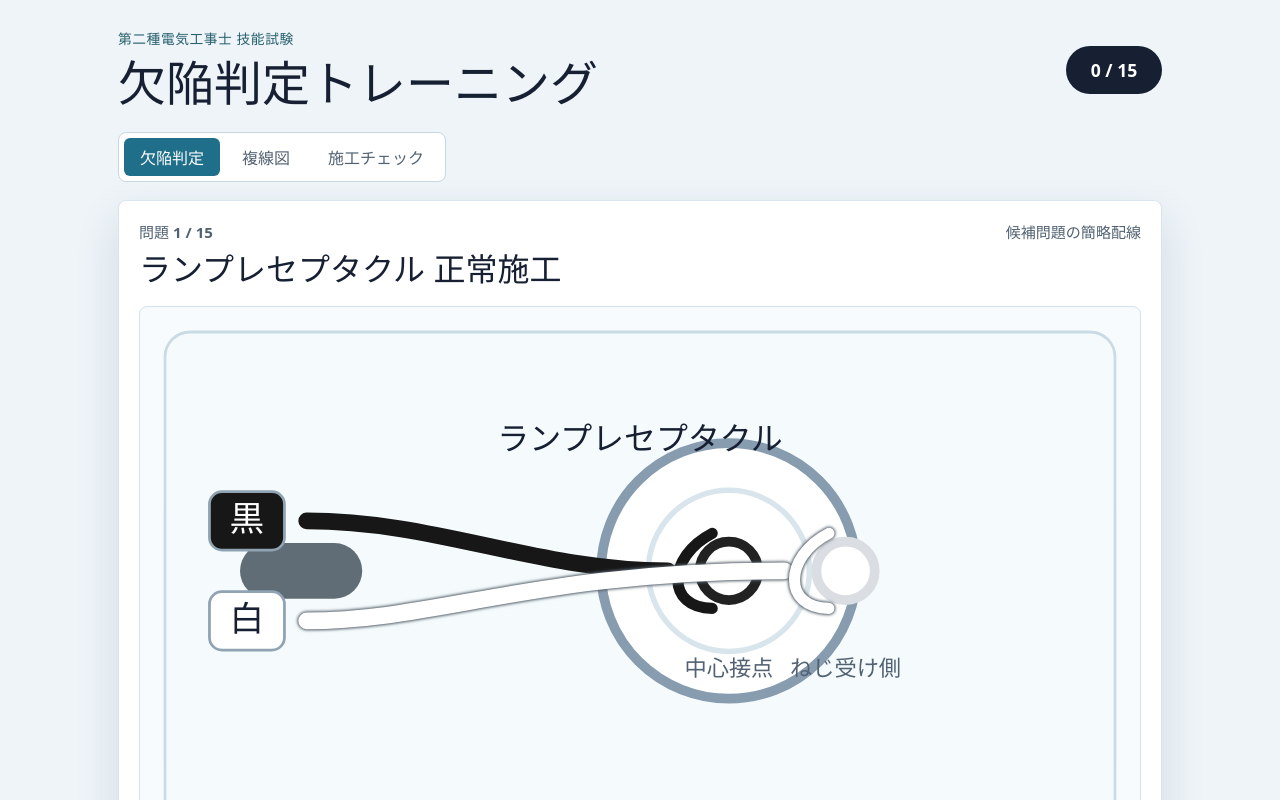
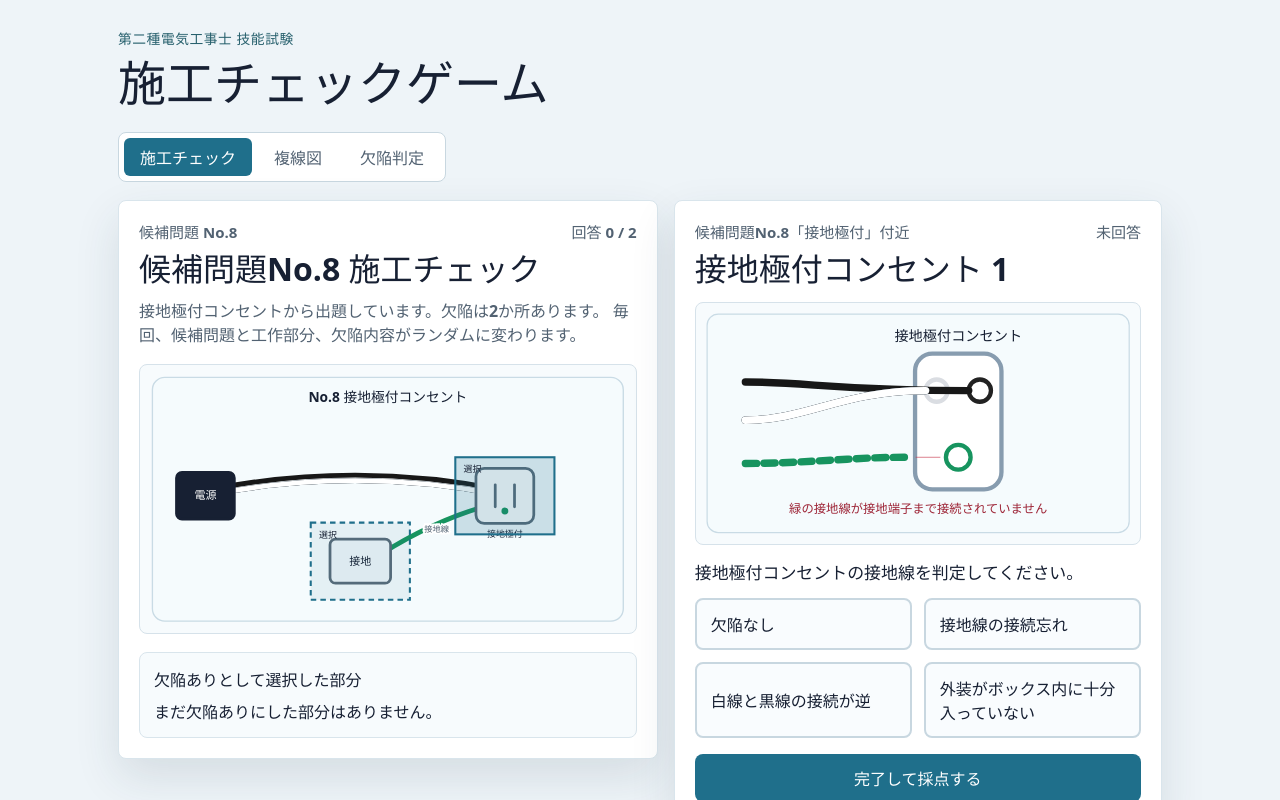
Before and after one commit to h7ga40/denko-defect-game, a React (Vite) app: page / in a window 1280 px wide. Shown: the top 800 px of the page. Built offline with nearby package versions, Linux system fonts and the light colour scheme.

Commit message:
Use candidate diagrams for inspection game

```diff
--- a/src/App.tsx
+++ b/src/App.tsx
@@ -13,7 +13,7 @@ function getStoredBestScore() {
 }
 
 export default function App() {
-  const [mode, setMode] = useState<"quiz" | "diagrams" | "inspection">("quiz");
+  const [mode, setMode] = useState<"quiz" | "diagrams" | "inspection">("inspection");
   const [currentIndex, setCurrentIndex] = useState(0);
   const [answers, setAnswers] = useState<string[]>([]);
   const [selectedAnswer, setSelectedAnswer] = useState<string | null>(null);
@@ -72,11 +72,11 @@ export default function App() {
 
       <nav className="mode-switch" aria-label="学習モード">
         <button
-          className={mode === "quiz" ? "mode-button selected" : "mode-button"}
-          onClick={() => setMode("quiz")}
+          className={mode === "inspection" ? "mode-button selected" : "mode-button"}
+          onClick={() => setMode("inspection")}
           type="button"
         >
-          欠陥判定
+          施工チェック
         </button>
         <button
           className={mode === "diagrams" ? "mode-button selected" : "mode-button"}
@@ -86,11 +86,11 @@ export default function App() {
           複線図
         </button>
         <button
-          className={mode === "inspection" ? "mode-button selected" : "mode-button"}
-          onClick={() => setMode("inspection")}
+          className={mode === "quiz" ? "mode-button selected" : "mode-button"}
+          onClick={() => setMode("quiz")}
           type="button"
         >
-          施工チェック
+          欠陥判定
         </button>
       </nav>
 
--- a/src/components/CandidateDiagramView.tsx
+++ b/src/components/CandidateDiagramView.tsx
@@ -1,5 +1,17 @@
-import { useMemo, useState } from "react";
+import { useMemo, useState, type KeyboardEvent } from "react";
 import { candidateDiagrams, type CandidateDevice, type CandidateDiagram } from "../data/candidateDiagrams";
+import type { InspectionPart } from "../data/inspectionGame";
+
+type InspectionAnswers = Record<string, string>;
+
+type CandidateSvgProps = {
+  diagram: CandidateDiagram;
+  inspectionParts?: InspectionPart[];
+  answers?: InspectionAnswers;
+  selectedPartId?: string;
+  submitted?: boolean;
+  onSelectPart?: (partId: string) => void;
+};
 
 export function CandidateDiagramView() {
   const [selectedNo, setSelectedNo] = useState(1);
@@ -44,7 +56,14 @@ export function CandidateDiagramView() {
   );
 }
 
-function CandidateSvg({ diagram }: { diagram: CandidateDiagram }) {
+export function CandidateSvg({
+  answers = {},
+  diagram,
+  inspectionParts = [],
+  onSelectPart,
+  selectedPartId,
+  submitted = false,
+}: CandidateSvgProps) {
   const devicesById = new Map(diagram.devices.map((device) => [device.id, device]));
 
   return (
@@ -81,6 +100,48 @@ function CandidateSvg({ diagram }: { diagram: CandidateDiagram }) {
       {diagram.devices.map((device) => (
         <DeviceNode device={device} key={device.id} />
       ))}
+
+      {inspectionParts.map((part) => {
+        const selected = part.id === selectedPartId;
+        const answered = Boolean(answers[part.id]);
+        const answerIsCorrect = answers[part.id] === part.answer;
+        const className = [
+          "hotspot",
+          selected ? "selected" : "",
+          answered ? "answered" : "",
+          submitted && answerIsCorrect ? "correct" : "",
+          submitted && answered && !answerIsCorrect ? "wrong" : "",
+        ]
+          .filter(Boolean)
+          .join(" ");
+
+        function handleKeyDown(event: KeyboardEvent<SVGRectElement>) {
+          if (event.key === "Enter" || event.key === " ") {
+            event.preventDefault();
+            onSelectPart?.(part.id);
+          }
+        }
+
+        return (
+          <g key={part.id}>
+            <rect
+              aria-label={`${part.title}を選択`}
+              className={className}
+              height={part.hotspot.height}
+              onClick={() => onSelectPart?.(part.id)}
+              onKeyDown={handleKeyDown}
+              role="button"
+              tabIndex={0}
+              width={part.hotspot.width}
+              x={part.hotspot.x}
+              y={part.hotspot.y}
+            />
+            <text className="hotspot-label" x={part.hotspot.x + 12} y={part.hotspot.y + 22}>
+              {answered ? "回答済" : "選択"}
+            </text>
+          </g>
+        );
+      })}
     </svg>
   );
 }
--- a/src/components/WorkInspectionGame.tsx
+++ b/src/components/WorkInspectionGame.tsx
@@ -1,5 +1,6 @@
 import { useMemo, useState } from "react";
 import { createInspectionRound, type InspectionGameRound, type InspectionPart } from "../data/inspectionGame";
+import { CandidateSvg } from "./CandidateDiagramView";
 import { WiringDiagram } from "./svg/WiringDiagram";
 
 type InspectionAnswers = Record<string, string>;
@@ -44,20 +45,22 @@ export function WorkInspectionGame() {
     <section className="inspection-layout">
       <article className="problem-card inspection-overview">
         <div className="problem-meta">
-          <span>施工チェックゲーム</span>
+          <span>候補問題 No.{round.candidate.no}</span>
           <span>
             回答 {answeredCount} / {round.parts.length}
           </span>
         </div>
         <h2>{round.title}</h2>
         <p className="candidate-theme">
-          欠陥は{round.defectCount}か所あります。毎回、工作部分と欠陥内容がランダムに変わります。
+          {round.candidate.title}から出題しています。欠陥は{round.defectCount}か所あります。
+          毎回、候補問題と工作部分、欠陥内容がランダムに変わります。
         </p>
         <div className="diagram-wrap">
-          <InspectionOverviewSvg
+          <CandidateSvg
             answers={answers}
-            onSelect={setSelectedPartId}
-            parts={round.parts}
+            diagram={round.candidate}
+            inspectionParts={round.parts}
+            onSelectPart={setSelectedPartId}
             selectedPartId={selectedPart.id}
             submitted={submitted}
           />
@@ -168,138 +171,3 @@ function InspectionResult({
     </div>
   );
 }
-
-function InspectionOverviewSvg({
-  answers,
-  onSelect,
-  parts,
-  selectedPartId,
-  submitted,
-}: {
-  answers: InspectionAnswers;
-  onSelect: (partId: string) => void;
-  parts: InspectionPart[];
-  selectedPartId: string;
-  submitted: boolean;
-}) {
-  return (
-    <svg viewBox="0 0 720 390" role="img" aria-label="施工チェック用の全体複線図">
-      <rect className="panel" x="18" y="18" width="684" height="354" rx="18" />
-      <text className="candidate-svg-title" x="360" y="48" textAnchor="middle">
-        施工チェック用 複線図
-      </text>
-
-      <OverviewWire from={[115, 190]} to={[270, 120]} color="black" />
-      <OverviewWire from={[270, 120]} to={[465, 110]} color="red" />
-      <OverviewWire from={[465, 110]} to={[595, 150]} color="red" />
-      <OverviewWire from={[115, 190]} to={[350, 255]} color="white" />
-      <OverviewWire from={[350, 255]} to={[465, 110]} color="white" />
-      <OverviewWire from={[350, 255]} to={[590, 288]} color="white" />
-      <OverviewWire from={[160, 305]} to={[590, 288]} color="green" />
-      <OverviewWire from={[350, 255]} to={[145, 278]} color="black" />
-
-      <OverviewNode x={115} y={190} label="電源" type="power" />
-      {parts.map((part) => (
-        <OverviewNode
-          key={part.id}
-          x={part.x}
-          y={part.y}
-          label={part.overviewLabel}
-          type={part.overviewType}
-        />
-      ))}
-      <OverviewNode x={160} y={305} label="接地" type="ground" />
-
-      {parts.map((part) => {
-        const selected = part.id === selectedPartId;
-        const answered = Boolean(answers[part.id]);
-        const answerIsCorrect = answers[part.id] === part.answer;
-        const className = [
-          "hotspot",
-          selected ? "selected" : "",
-          answered ? "answered" : "",
-          submitted && answerIsCorrect ? "correct" : "",
-          submitted && answered && !answerIsCorrect ? "wrong" : "",
-        ]
-          .filter(Boolean)
-          .join(" ");
-
-        return (
-          <g key={part.id}>
-            <rect
-              aria-label={`${part.title}を選択`}
-              className={className}
-              height={part.hotspot.height}
-              onClick={() => onSelect(part.id)}
-              role="button"
-              tabIndex={0}
-              width={part.hotspot.width}
-              x={part.hotspot.x}
-              y={part.hotspot.y}
-            />
-            <text className="hotspot-label" x={part.hotspot.x + 12} y={part.hotspot.y + 22}>
-              {answered ? "回答済" : "選択"}
-            </text>
-          </g>
-        );
-      })}
-    </svg>
-  );
-}
-
-function OverviewWire({
-  color,
-  from,
-  to,
-}: {
-  color: "black" | "white" | "red" | "green";
-  from: [number, number];
-  to: [number, number];
-}) {
-  return <path className={`candidate-wire ${color}`} d={`M ${from[0]} ${from[1]} L ${to[0]} ${to[1]}`} />;
-}
-
-function OverviewNode({
-  label,
-  type,
-  x,
-  y,
-}: {
-  label: string;
-  type: "power" | "switch" | "lamp" | "connector" | "box" | "receptacle" | "ground" | "device";
-  x: number;
-  y: number;
-}) {
-  if (type === "lamp") {
-    return (
-      <g>
-        <circle className="candidate-device lamp" cx={x} cy={y} r="30" />
-        <line className="device-mark" x1={x - 16} y1={y - 16} x2={x + 16} y2={y + 16} />
-        <line className="device-mark" x1={x + 16} y1={y - 16} x2={x - 16} y2={y + 16} />
-        <text className="candidate-label small-label" x={x} y={y + 50} textAnchor="middle">
-          {label}
-        </text>
-      </g>
-    );
-  }
-
-  if (type === "connector") {
-    return (
-      <g>
-        <circle className="candidate-connector" cx={x} cy={y} r="19" />
-        <text className="candidate-label small-label" x={x} y={y + 40} textAnchor="middle">
-          {label}
-        </text>
-      </g>
-    );
-  }
-
-  return (
-    <g>
-      <rect className={`candidate-device ${type}`} x={x - 42} y={y - 30} width="84" height="60" rx="8" />
-      <text className="candidate-label small-label" x={x} y={y + 5} textAnchor="middle">
-        {label}
-      </text>
-    </g>
-  );
-}
--- a/src/data/inspectionGame.ts
+++ b/src/data/inspectionGame.ts
@@ -1,3 +1,4 @@
+import { candidateDiagrams, type CandidateDevice, type CandidateDiagram } from "./candidateDiagrams";
 import type { DefectType } from "./problems";
 
 export type InspectionSlot = {
@@ -48,6 +49,7 @@ type InspectionTemplate = {
 export type InspectionGameRound = {
   id: string;
   title: string;
+  candidate: CandidateDiagram;
   parts: InspectionPart[];
   defectCount: number;
 };
@@ -257,26 +259,85 @@ export const inspectionTemplates: InspectionTemplate[] = [
 ];
 
 export function createInspectionRound(): InspectionGameRound {
-  const defectCount = randomInt(2, 3);
-  const shuffledTemplates = shuffle(inspectionTemplates);
-  const defectTemplates = shuffledTemplates.slice(0, defectCount);
-  const normalTemplates = shuffle(
-    inspectionTemplates.filter((template) => !defectTemplates.some((defect) => defect.id === template.id)),
-  ).slice(0, inspectionSlots.length - defectCount);
-  const templates = shuffle([...defectTemplates, ...normalTemplates]);
-  const slots = shuffle(inspectionSlots);
-  const parts = templates.map((template, index) => {
-    const slot = slots[index];
-    const hasDefect = defectTemplates.some((defect) => defect.id === template.id);
+  const candidate = randomItem(candidateDiagrams);
+  const slots = shuffle(createSlotsForCandidate(candidate)).slice(0, 6);
+  const defectCount = Math.min(randomInt(2, 3), slots.length);
+  const defectSlotIds = new Set(shuffle(slots).slice(0, defectCount).map((slot) => slot.id));
+  const usedTemplateIds = new Set<string>();
+  const parts = slots.map((slot, index) => {
+    const hasDefect = defectSlotIds.has(slot.id);
+    const template = selectTemplateForSlot(slot, hasDefect, usedTemplateIds);
+    usedTemplateIds.add(template.id);
     return toInspectionPart(template, slot, hasDefect, index + 1);
   });
 
   return {
     id: `${Date.now()}-${Math.random().toString(36).slice(2)}`,
-    title: `ランダム施工チェック ${defectCount}か所欠陥`,
+    title: `候補問題No.${candidate.no} 施工チェック`,
+    candidate,
     parts,
     defectCount,
   };
+}
+
+function createSlotsForCandidate(candidate: CandidateDiagram): InspectionSlot[] {
+  return candidate.devices
+    .filter((device) => device.type !== "power")
+    .map((device) => toInspectionSlot(candidate, device));
+}
+
+function toInspectionSlot(candidate: CandidateDiagram, device: CandidateDevice): InspectionSlot {
+  const width = device.type === "lamp" || device.type === "pilot" ? 132 : 144;
+  const height = device.type === "lamp" || device.type === "pilot" ? 120 : 112;
+
+  return {
+    id: `candidate-${candidate.no}-${device.id}`,
+    location: `候補問題No.${candidate.no}「${device.label}」付近`,
+    overviewLabel: device.label,
+    overviewType: toOverviewType(device),
+    x: device.x,
+    y: device.y,
+    hotspot: {
+      x: clamp(device.x - width / 2, 28, 692 - width),
+      y: clamp(device.y - height / 2, 60, 360 - height),
+      width,
+      height,
+    },
+  };
+}
+
+function toOverviewType(device: CandidateDevice): InspectionSlot["overviewType"] {
+  if (device.type === "lamp" || device.type === "pilot") {
+    return "lamp";
+  }
+
+  if (device.type === "receptacle" || device.type === "grounded_receptacle") {
+    return "receptacle";
+  }
+
+  if (device.type === "terminal" || device.type === "breaker") {
+    return "device";
+  }
+
+  return device.type;
+}
+
+function selectTemplateForSlot(
+  slot: InspectionSlot,
+  hasDefect: boolean,
+  usedTemplateIds: Set<string>,
+): InspectionTemplate {
+  const compatibleTemplates = inspectionTemplates.filter((template) => isTemplateCompatible(template, slot));
+  const preferredTemplates = hasDefect
+    ? compatibleTemplates.filter((template) => template.defectType !== "none")
+    : compatibleTemplates;
+  const unusedTemplates = preferredTemplates.filter((template) => !usedTemplateIds.has(template.id));
+  const candidates = unusedTemplates.length > 0 ? unusedTemplates : preferredTemplates;
+  return randomItem(candidates.length > 0 ? candidates : inspectionTemplates);
+}
+
+function isTemplateCompatible(template: InspectionTemplate, slot: InspectionSlot) {
+  return template.overviewType === slot.overviewType || template.overviewType === "connector";
 }
 
 function toInspectionPart(
@@ -310,3 +371,11 @@ function shuffle<T>(items: T[]) {
 function randomInt(min: number, max: number) {
   return Math.floor(Math.random() * (max - min + 1)) + min;
 }
+
+function randomItem<T>(items: T[]) {
+  return items[Math.floor(Math.random() * items.length)];
+}
+
+function clamp(value: number, min: number, max: number) {
+  return Math.min(max, Math.max(min, value));
+}
```
